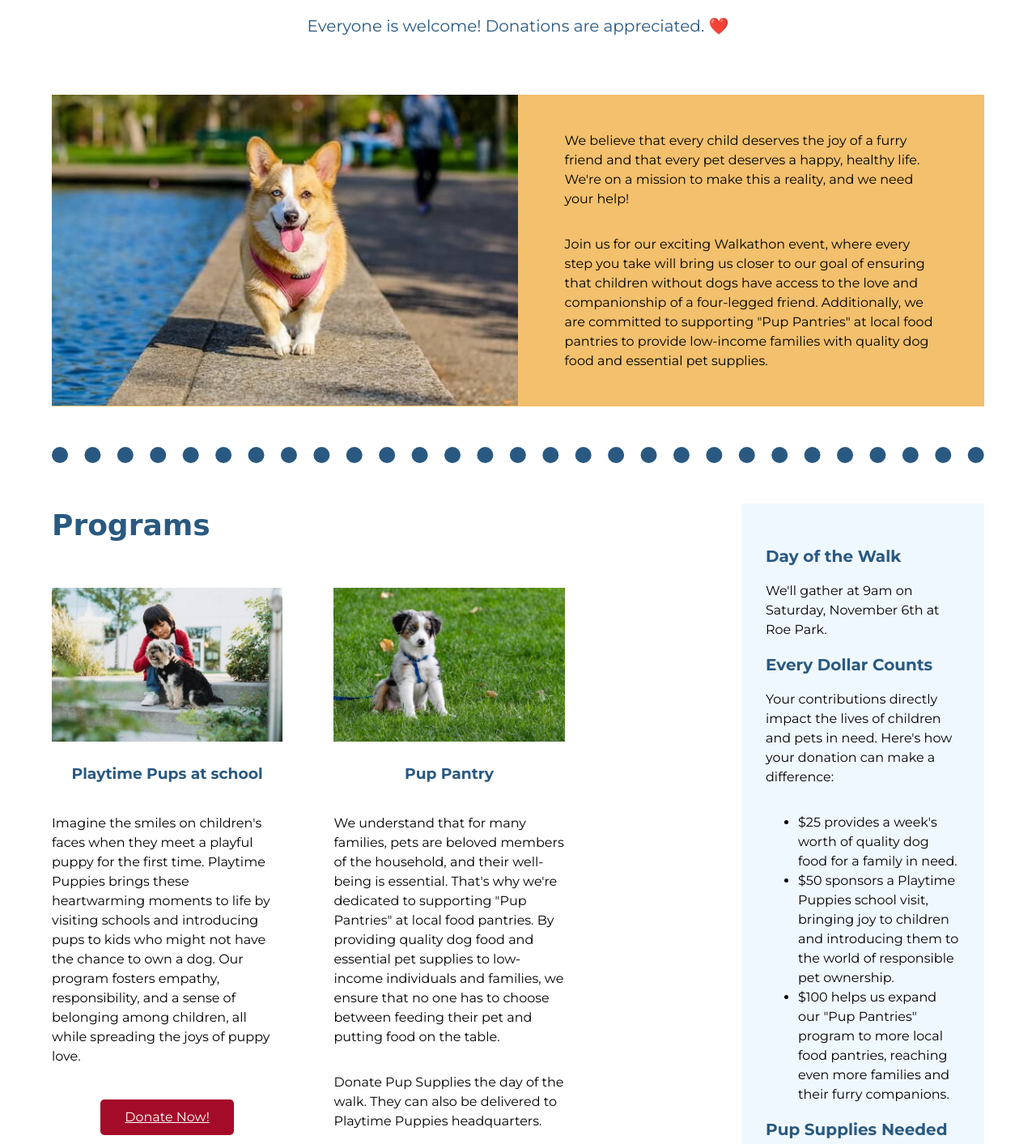
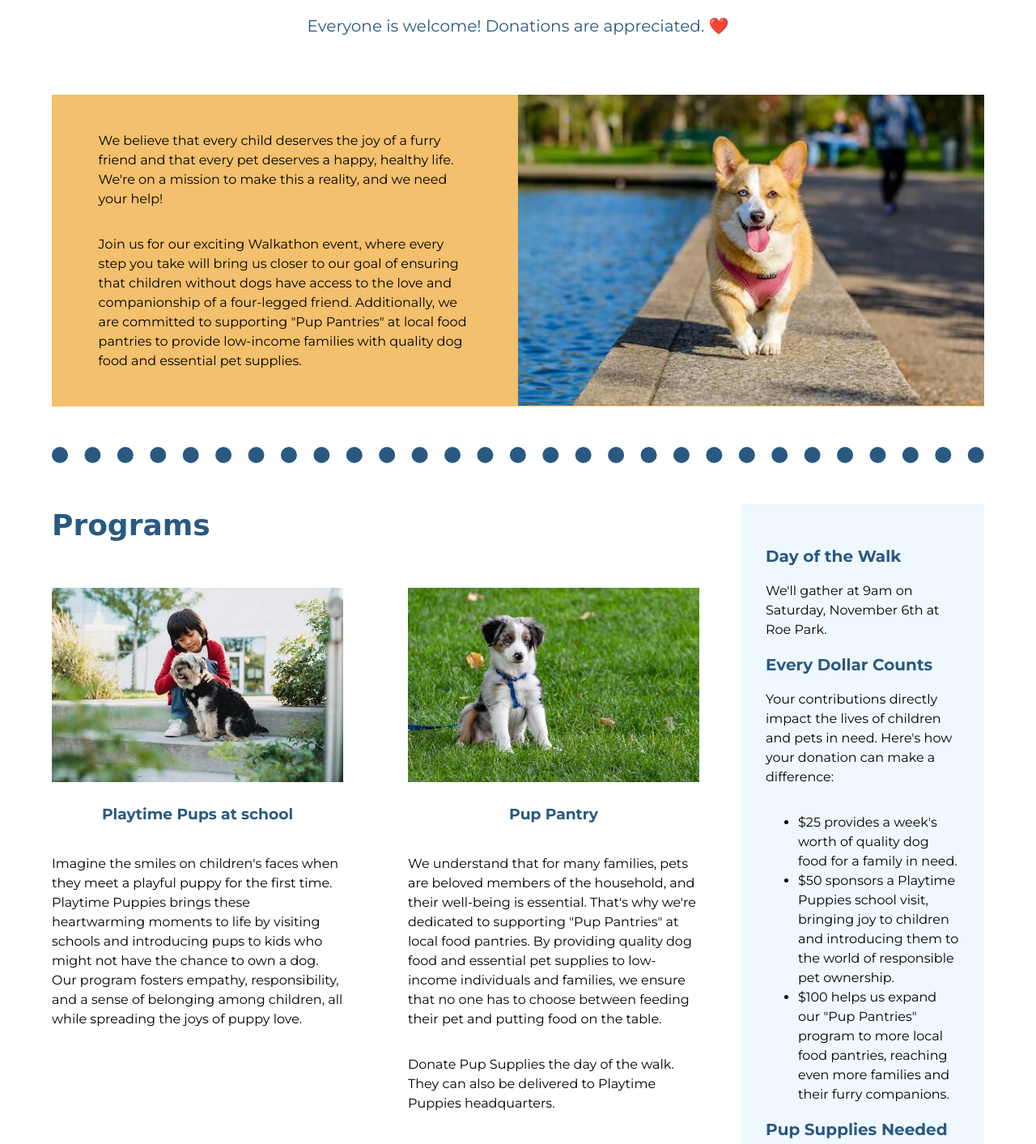
Before and after one commit to Davonjr/ptpuppy, a plain HTML site: page index.html in a window 1280 px wide. Shown: the part 292-1705 px from the top of the page at 81% size. Drawn offline with Linux system fonts and the light colour scheme; a web font is replaced by a local one.

Commit message:
Added flex properties

```diff
--- a/css/main.css
+++ b/css/main.css
@@ -51,7 +51,7 @@ header .donate-link {
   background: #a40b28;
   padding: 10px 30px;
   color: white;
-  /* add align-self; flex-end; to overwrite align-items: center; from the parent container */
+  align-self: flex-end;
   border-radius: 5px;
 }
 
@@ -211,11 +211,14 @@ footer img {
 
   .main-content-wrapper {
     /* Add flex-grow: 1; so that the main-content-wrapper fills up any extra space in the parent container. */
+    flex-grow: 1;
     width: 55%;
   }
 
   aside {
     width: 300px;
+    flex: 0 0 300px;
+    align-self: flex-start;
     /* Add flex: 0 0 300px; so that the sidebar doesn't shrink below the optimum width of 300px. */
     /* Add align-self: flex-start; to overwrite the default align-items' value of stretch. */
   }
@@ -234,11 +237,13 @@ footer img {
 
   .about-text {
     width: 50%;
+    order: 1;
     /* Change the placement of the text by adding order: 1; */
   }
 
   .about-image {
     width: 50%;
+    order: 2;
     /* Change the placement of the image by adding order: 2; */
   }
 
@@ -262,6 +267,7 @@ footer img {
   }
 
   .program p {
+    flex-grow: 1;
     /* Add flex-grow: 1; so that the extra space within the card is below the paragraph instead of below the link. */
   }
 }
```
